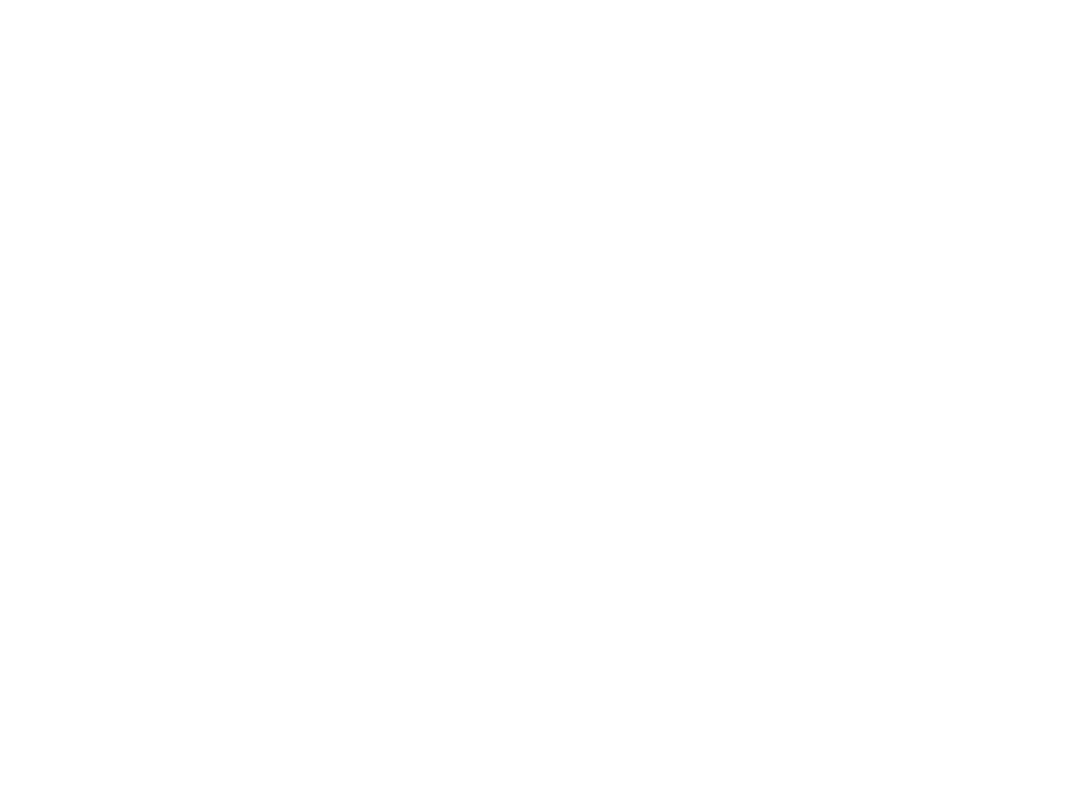
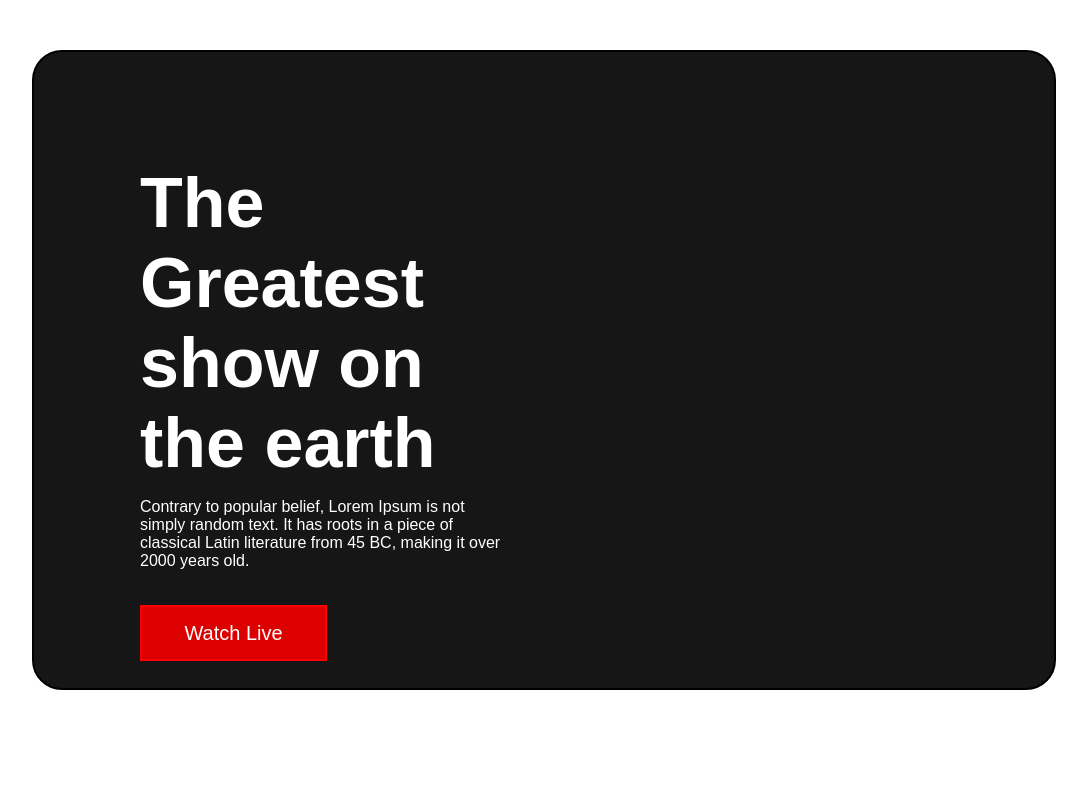
Before and after one commit to joychandragope/fifa-world-cup-2022, a plain HTML site: page index.html in a window 1280 px wide. Shown: the whole page, without its empty margins (96-1183 px from the left). Drawn offline with Linux system fonts and the light colour scheme.

Commit message:
header section

```diff
--- a/index.html
+++ b/index.html
@@ -5,8 +5,26 @@
     <meta http-equiv="X-UA-Compatible" content="IE=edge" />
     <meta name="viewport" content="width=device-width, initial-scale=1.0" />
     <title>FIFA World Cup 2022</title>
+    <!-- ========================= Font Awsome Icons ===========================-->
+
     <!-- ========================= Style Sheets ===========================-->
     <link rel="stylesheet" href="styles/style.css" />
   </head>
-  <body></body>
+  <body>
+    <!-- ========================= Header Section ===========================-->
+    <header class="header-section">
+      <section class="header">
+        <div class="header-text">
+          <h1 class="header-tile">The Greatest show on the earth</h1>
+          <p id="header-description">
+            Contrary to popular belief, Lorem Ipsum is not simply random text.
+            It has roots in a piece of classical Latin literature from 45 BC,
+            making it over 2000 years old.
+          </p>
+          <a href=""><button class="header-button">Watch Live</button></a>
+        </div>
+        <div class="header-image"></div>
+      </section>
+    </header>
+  </body>
 </html>
--- a/styles/style.css
+++ b/styles/style.css
@@ -1,10 +1,82 @@
-/* Universal Selectors */
+/* ============== Universal Selectors ============*/
 * {
   box-sizing: border-box;
   margin: 0;
   padding: 0;
 }
-
-/* common styles or utilities*/
+/*============== Google Fonts Styles ============*/
+@import url("https://fonts.googleapis.com/css2?family=Gentium+Book+Plus&family=Inter&family=Open+Sans&family=Poppins:wght@400;500&family=Roboto:wght@400;500&display=swap");
 
 /* Custom properties */
+:root {
+  --body-color: #ffffff;
+  --header-background: #161616;
+  --header-text-color: #ffffff;
+  --button-background: #dd0000;
+  --aside-background: #161616;
+  --aside-button-background: #ffffff;
+  --footer-background: #161616;
+  --footer-color: #b9b9b9;
+}
+/*================ Common styles or Utilities ===========*/
+body {
+  font-family: "Poppins", sans-serif;
+}
+
+/*============== Header Sections =====================*/
+.header-section {
+  display: flex;
+  justify-content: center;
+  margin-top: 50px;
+  /* margin-bottom: 130px; */
+}
+.header {
+  width: 80%;
+  height: 80vh;
+  border: 2px solid black;
+  display: flex;
+  background-color: var(--header-background);
+  border-radius: 30px;
+}
+.header-text {
+  width: 40%;
+  height: 100%;
+  margin: 111px 0;
+  margin-left: 106px;
+  display: flex;
+  flex-direction: column;
+  gap: 15px;
+}
+.header-tile {
+  font-weight: 700;
+  font-size: 70px;
+  color: var(--header-text-color);
+}
+#header-description {
+  font-weight: 400;
+  font-size: 16px;
+  color: var(--header-text-color);
+}
+.header-text a {
+  margin-top: 20px;
+  text-decoration: none;
+  border: 2px solid red;
+  width: 187px;
+  height: 56px;
+  background-color: var(--button-background);
+  /* color: red; */
+  display: flex;
+  justify-content: center;
+  align-items: center;
+}
+.header-button {
+  color: white;
+  background-color: var(--button-background);
+  border: none;
+  font-weight: 500;
+  font-size: 20px;
+}
+.header-image {
+  width: 60%;
+  height: 100%;
+}
```
